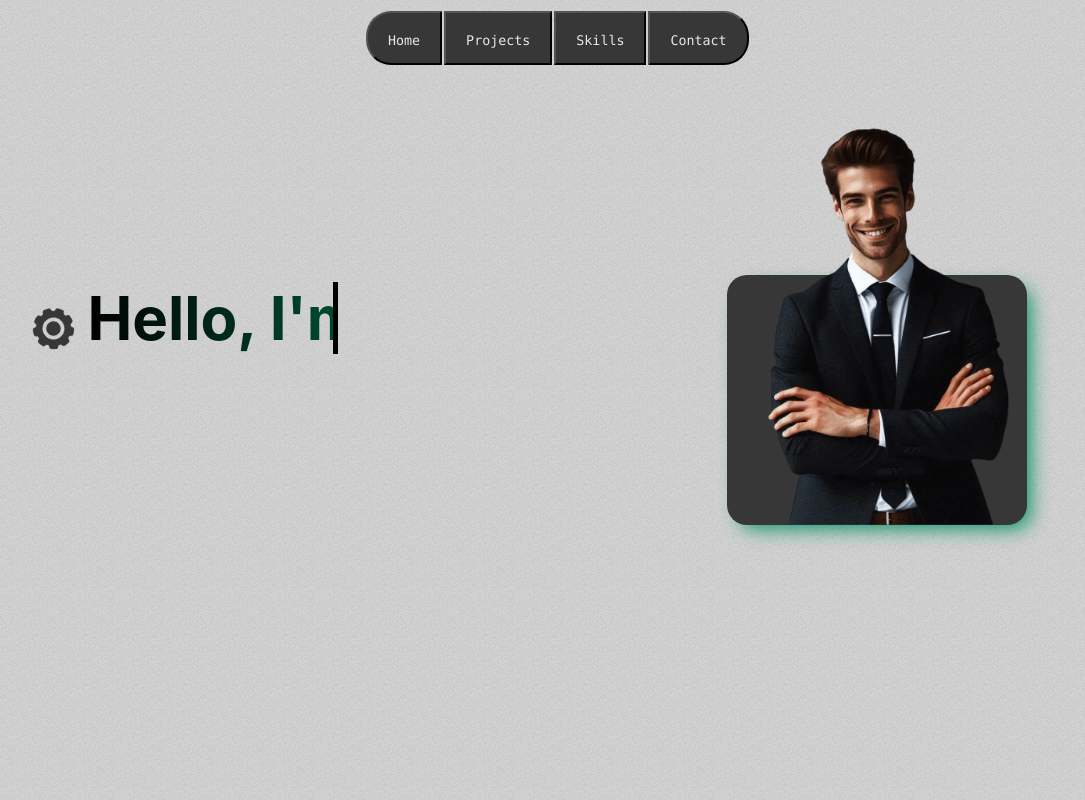
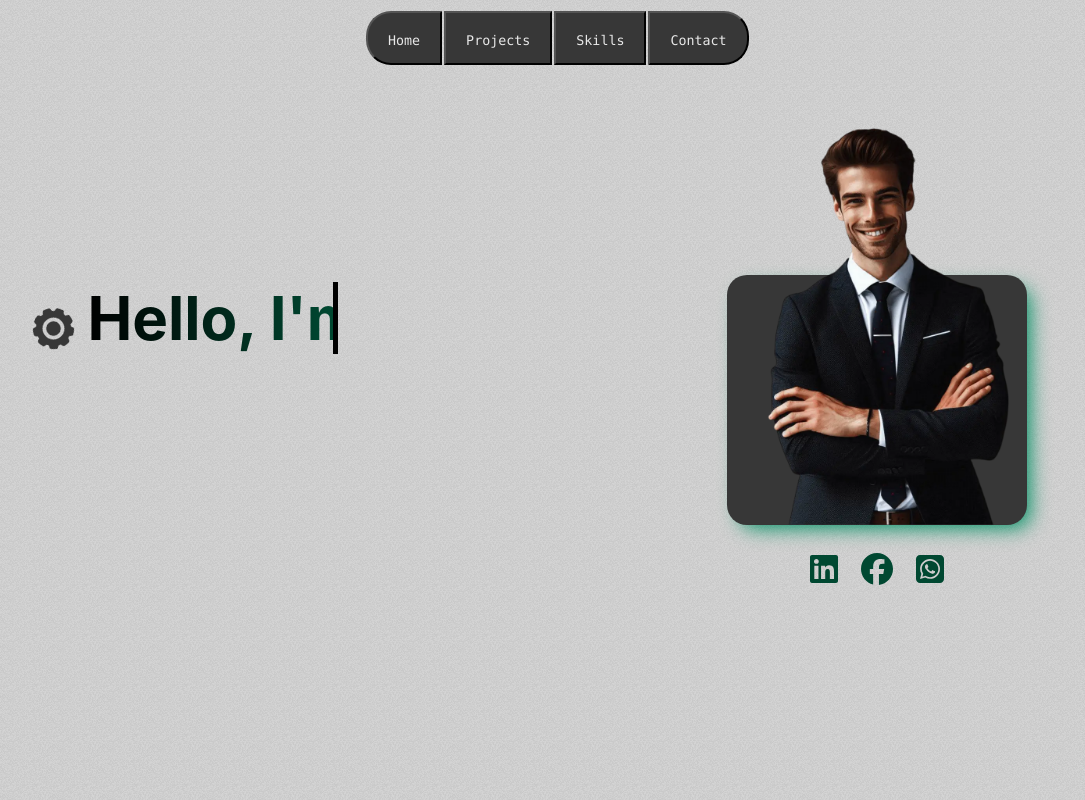
Before and after one commit to MohamedAdelMohamedMetwaley/example-portfolio, a React (Create React App) app: page / in a window 1280 px wide. Shown: the top 800 px of the page, without its empty margins (83-1168 px from the left). Built offline with nearby package versions, Linux system fonts and the light colour scheme.

Commit message:
add social media

```diff
--- a/src/components/Contact/Contact.css
+++ b/src/components/Contact/Contact.css
@@ -1,6 +1,6 @@
 :root {
   --btn-color: #009063;
-  --btn-hover: #016b49;
+  --btn-hover: #004831;
   --background-color: #373737;
 }
 
--- a/src/components/Header.js
+++ b/src/components/Header.js
@@ -1,3 +1,11 @@
+import {
+  faFacebook,
+  faLinkedin,
+  faWhatsapp,
+  faWhatsappSquare,
+} from "@fortawesome/free-brands-svg-icons";
+import { FontAwesomeIcon } from "@fortawesome/react-fontawesome";
+
 export default function Header({ refProps, onScroll, projectsRef }) {
   return (
     <header className="container" ref={refProps}>
@@ -15,6 +23,17 @@ export default function Header({ refProps, onScroll, projectsRef }) {
       </div>
       <div className="image-container">
         <img src="./images/placeholderP.webp" alt="portfolio_image" />
+        <div>
+          <a href="https://www.linkedin.com/in/adham-ehab-2003birth?utm_source=share&utm_campaign=share_via&utm_content=profile&utm_medium=android_app">
+            <FontAwesomeIcon icon={faLinkedin} size="2x" />
+          </a>
+          <a href="https://www.facebook.com/profile.php?id=100090383086915">
+            <FontAwesomeIcon icon={faFacebook} size="2x" />
+          </a>
+          <a href="https://wa.me/201067072993">
+            <FontAwesomeIcon icon={faWhatsappSquare} size="2x" />
+          </a>
+        </div>
       </div>
     </header>
   );
--- a/src/index.css
+++ b/src/index.css
@@ -2,7 +2,7 @@
   --primary-color: #e8e8e8;
   --secondary-color: #373737;
   --accent-color: #009063;
-  --additional-color: #cdcadd;
+  --heavy-accent: #004831;
   --main-font: -apple-system, BlinkMacSystemFont, "Segoe UI", "Roboto", "Oxygen",
     "Ubuntu", "Cantarell", "Fira Sans", "Droid Sans", "Helvetica Neue",
     sans-serif;
@@ -110,6 +110,26 @@ header div {
   bottom: 0;
   transform: translateX(-50%);
 }
+
+.image-container div {
+  display: flex;
+  position: absolute;
+  bottom: -60px;
+  left: 50%;
+  transform: translateX(-50%);
+  width: 100%;
+  justify-content: space-evenly;
+}
+
+.image-container div > a {
+  color: var(--heavy-accent);
+  transition: 0.3s;
+}
+
+.image-container div > a:hover {
+  transform: translateY(-5px) scale(1.1);
+}
+
 .textContainer {
   display: inline-block;
 }
@@ -132,7 +152,7 @@ header div {
 header h1 {
   position: relative;
   font-size: 3.75em;
-  background: linear-gradient(to right, black, #004831);
+  background: linear-gradient(to right, black, var(--heavy-accent));
   -webkit-text-fill-color: transparent;
   -webkit-background-clip: text;
   background-clip: text;
```
